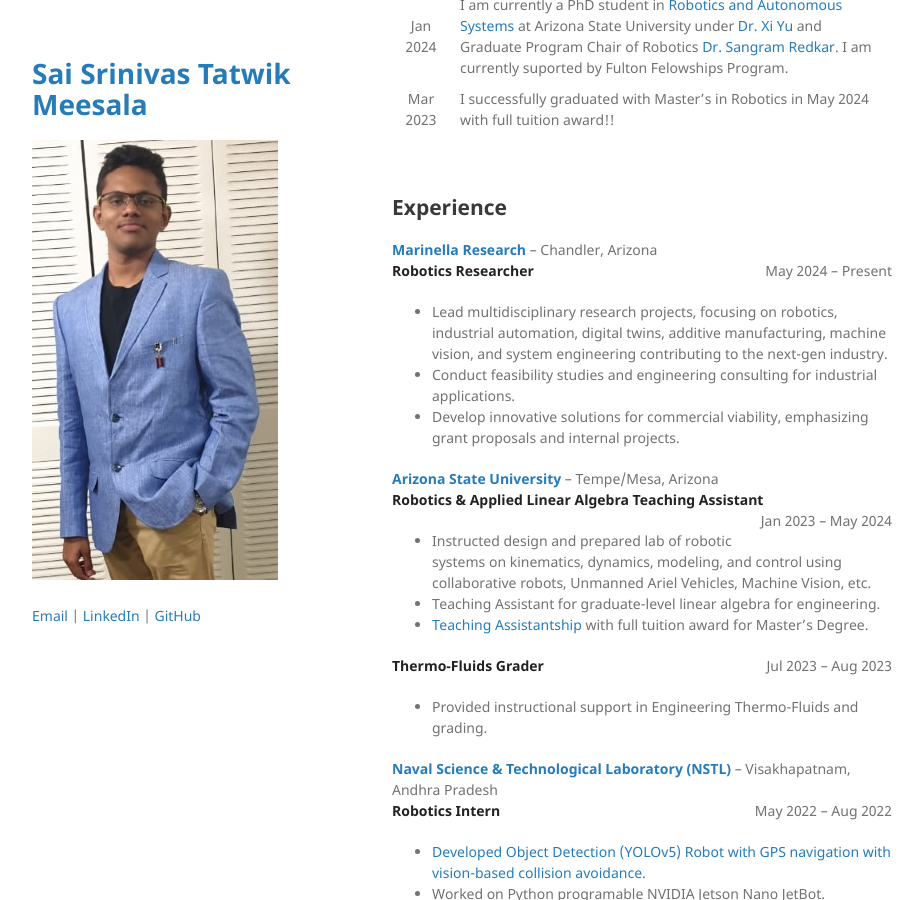
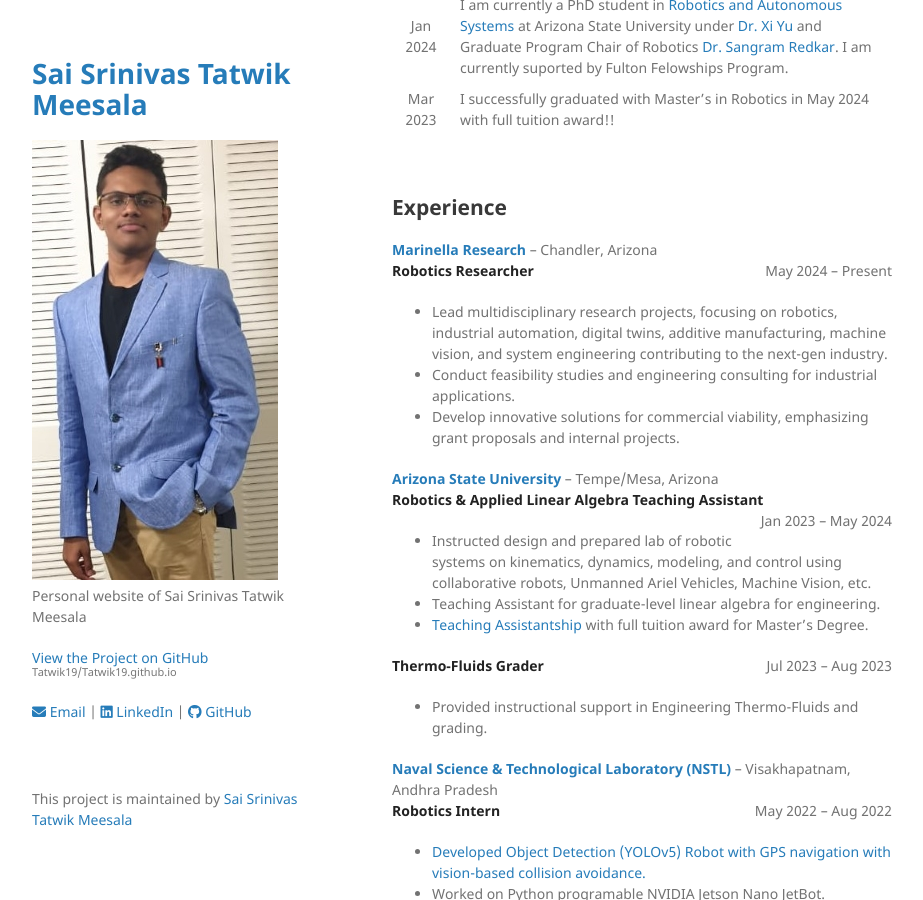
Before and after one commit to Tatwik19/Tatwik19.github.io, a Jekyll site: the page built from index.md, in a window 1280 px wide and 900 px high, scrolled down 330 px. Shown: the whole window, without its empty margins (178-1101 px from the left). Built offline with Jekyll 4.4.1, drawn with Linux system fonts in a browser that asks for light colours; the repository's description, which GitHub fills in, is left out.

Commit message:
Big Changes

```diff
--- a/_config.yml
+++ b/_config.yml
@@ -1,8 +1,35 @@
+# Site settings
 title: Sai Srinivas Tatwik Meesala
 logo: /assets/img/profiePic.jpg
+description: "Personal website of Sai Srinivas Tatwik Meesala"
+theme: jekyll-theme-minimal
+
+# Contact & Social Links
+email: tatwik[dot][first-letter-of-my-last-name][dot]19[at]gmail[dot]com
+linkedin: https://www.linkedin.com/in/sai-srinivas-tatwik-meesala/
+github_username: Tatwik19
+
+# Features & Customization
 show_downloads: false
-google_analytics:
-theme: jekyll-theme-minimal
 show_ref_links: true
-email: tatwik[dot][first letter of my last name][dot]19[at]gmail[dot]com
-linkedin: https://www.linkedin.com/in/sai-srinivas-tatwik-meesala/
+google_analytics:  # Add your Google Analytics tracking ID here (e.g., 'UA-XXXXX-Y')
+
+# SEO & Meta Tags
+lang: en-US
+
+# GitHub Settings (if hosted on GitHub Pages)
+github:
+  is_project_page: true
+  repository_url: https://github.com/Tatwik19/Tatwik19.github.io
+  repository_nwo: Tatwik19/Tatwik19.github.io
+  owner_url: https://github.com/Tatwik19
+  owner_name: Sai Srinivas Tatwik Meesala
+  zip_url: https://github.com/Tatwik19/Tatwik19.github.io/archive/refs/heads/main.zip
+  tar_url: https://github.com/Tatwik19/Tatwik19.github.io/archive/refs/heads/main.tar.gz
+  build_revision:
+
+# Additional Customizations (You can add more)
+# favicon: /assets/img/favicon.ico
+# twitter_username: your_twitter_handle
+# instagram: your_instagram_link
+# facebook: your_facebook_link
--- a/_includes/head-custom.html
+++ b/_includes/head-custom.html
@@ -1,9 +1,32 @@
-<!-- start custom head snippets, customize with your own _includes/head-custom.html file -->
+<!-- start custom head snippets -->
 
-<!-- Setup Google Analytics -->
+<!-- Meta Tags -->
+<meta name="google-site-verification" content="-U1FG3vycdInzZxOfzNonq6bvYKSXhvxG9GDdEuqLwk">
+<meta name="msvalidate.01" content="d5261dd14b514c97ba4acd09a1f38873">
+<meta name="description" content="Sai Srinivas Tatwik Meesala personal website">
+<meta charset="UTF-8">
+<meta http-equiv="X-UA-Compatible" content="IE=edge">
+<meta name="viewport" content="width=device-width, initial-scale=1">
+
+<!-- SEO Optimization -->
+{% seo %}
+
+<!-- Stylesheets -->
+<link rel="stylesheet" href="{{ '/assets/css/style.css?v=' | append: site.github.build_revision | relative_url }}">
+
+<!-- Font Awesome for Icons -->
+<link rel="stylesheet" href="https://cdnjs.cloudflare.com/ajax/libs/font-awesome/6.4.2/css/all.min.css">
+
+<!-- Favicon -->
+<!-- Uncomment and add your favicon if needed -->
+<!-- <link rel="shortcut icon" type="image/x-icon" href="{{ '/favicon.ico' | relative_url }}"> -->
+
+<!-- IE Compatibility -->
+<!--[if lt IE 9]>
+<script src="https://cdnjs.cloudflare.com/ajax/libs/html5shiv/3.7.3/html5shiv.min.js"></script>
+<![endif]-->
+
+<!-- Include Google Analytics -->
 {% include head-custom-google-analytics.html %}
 
-<!-- You can set your favicon here -->
-<!-- link rel="shortcut icon" type="image/x-icon" href="{{ '/favicon.ico' | relative_url }}" -->
-
 <!-- end custom head snippets -->
--- a/_layouts/default.html
+++ b/_layouts/default.html
@@ -1,59 +1,57 @@
 <!DOCTYPE html>
-<html lang="{{ site.lang | default: "en-US" }}">
+<html lang="{{ site.lang | default: 'en-US' }}">
   <head>
-    <meta name="google-site-verification" content="-U1FG3vycdInzZxOfzNonq6bvYKSXhvxG9GDdEuqLwk" />
-    <meta name="msvalidate.01" content="d5261dd14b514c97ba4acd09a1f38873">
-    <meta name='description' content='Sai Srinivas Tatwik Meesala personal website'>
-    <meta charset="UTF-8">
-    <meta http-equiv="X-UA-Compatible" content="IE=edge">
-    <meta name="viewport" content="width=device-width, initial-scale=1">
-
-{% seo %}
-    <link rel="stylesheet" href="{{ "/assets/css/style.css?v=" | append: site.github.build_revision | relative_url }}">
-    <!--[if lt IE 9]>
-    <script src="https://cdnjs.cloudflare.com/ajax/libs/html5shiv/3.7.3/html5shiv.min.js"></script>
-    <![endif]-->
     {% include head-custom.html %}
   </head>
   <body>
     <div class="wrapper">
       <header>
-        <h1><a href="{{ "/" | absolute_url }}">{{ site.title | default: site.github.repository_name }}</a></h1>
+        <h1><a href="{{ '/' | absolute_url }}">{{ site.title | default: site.github.repository_name }}</a></h1>
 
         {% if site.logo %}
-          <img src="{{site.logo | relative_url}}" alt="Logo" />
+          <img src="{{ site.logo | relative_url }}" alt="Profile Picture">
         {% endif %}
 
         <p>{{ site.description | default: site.github.project_tagline }}</p>
 
         {% if site.github.is_project_page %}
-        <p class="view"><a href="{{ site.github.repository_url }}">View the Project on GitHub <small>{{ site.github.repository_nwo }}</small></a></p>
+          <p class="view">
+            <a href="{{ site.github.repository_url }}">
+              View the Project on GitHub <small>{{ site.github.repository_nwo }}</small>
+            </a>
+          </p>
         {% endif %}
 
         {% if site.show_ref_links %}
-        <p class="view"><a href="mailto: {{ site.email }}">Email</a> | <a href="{{ site.linkedin }}">LinkedIn</a> | <a href="{{ site.github.owner_url }}">GitHub</a></p>
+          <p class="view">
+            <a href="mailto:{{ site.email }}"><i class="fas fa-envelope"></i> Email</a> |
+            <a href="{{ site.linkedin }}" target="_blank"><i class="fab fa-linkedin"></i> LinkedIn</a> |
+            <a href="{{ site.github.owner_url }}" target="_blank"><i class="fab fa-github"></i> GitHub</a>
+          </p>
         {% endif %}
 
         {% if site.show_downloads %}
-        <ul class="downloads">
-          <li><a href="{{ site.github.zip_url }}">Download <strong>ZIP File</strong></a></li>
-          <li><a href="{{ site.github.tar_url }}">Download <strong>TAR Ball</strong></a></li>
-          <li><a href="{{ site.github.repository_url }}">View On <strong>GitHub</strong></a></li>
-        </ul>
+          <ul class="downloads">
+            <li><a href="{{ site.github.zip_url }}">Download <strong>ZIP File</strong></a></li>
+            <li><a href="{{ site.github.tar_url }}">Download <strong>TAR Ball</strong></a></li>
+            <li><a href="{{ site.github.repository_url }}">View On <strong>GitHub</strong></a></li>
+          </ul>
         {% endif %}
       </header>
+
       <section>
+        {{ content }}
+      </section>
 
-      {{ content }}
-
-      </section>
       <footer>
         {% if site.github.is_project_page %}
-        <p>This project is maintained by <a href="{{ site.github.owner_url }}">{{ site.github.owner_name }}</a></p>
+          <p>This project is maintained by
+            <a href="{{ site.github.owner_url }}">{{ site.github.owner_name }}</a>
+          </p>
         {% endif %}
-        <!--<p><small> Hosted on GitHub Pages &mdash; Theme by <a href="https://github.com/orderedlist">orderedlist</a></small></p> -->
       </footer>
     </div>
-    <script src="{{ "/assets/js/scale.fix.js" | relative_url }}"></script>
+
+    <script src="{{ '/assets/js/scale.fix.js' | relative_url }}"></script>
   </body>
 </html>
```
